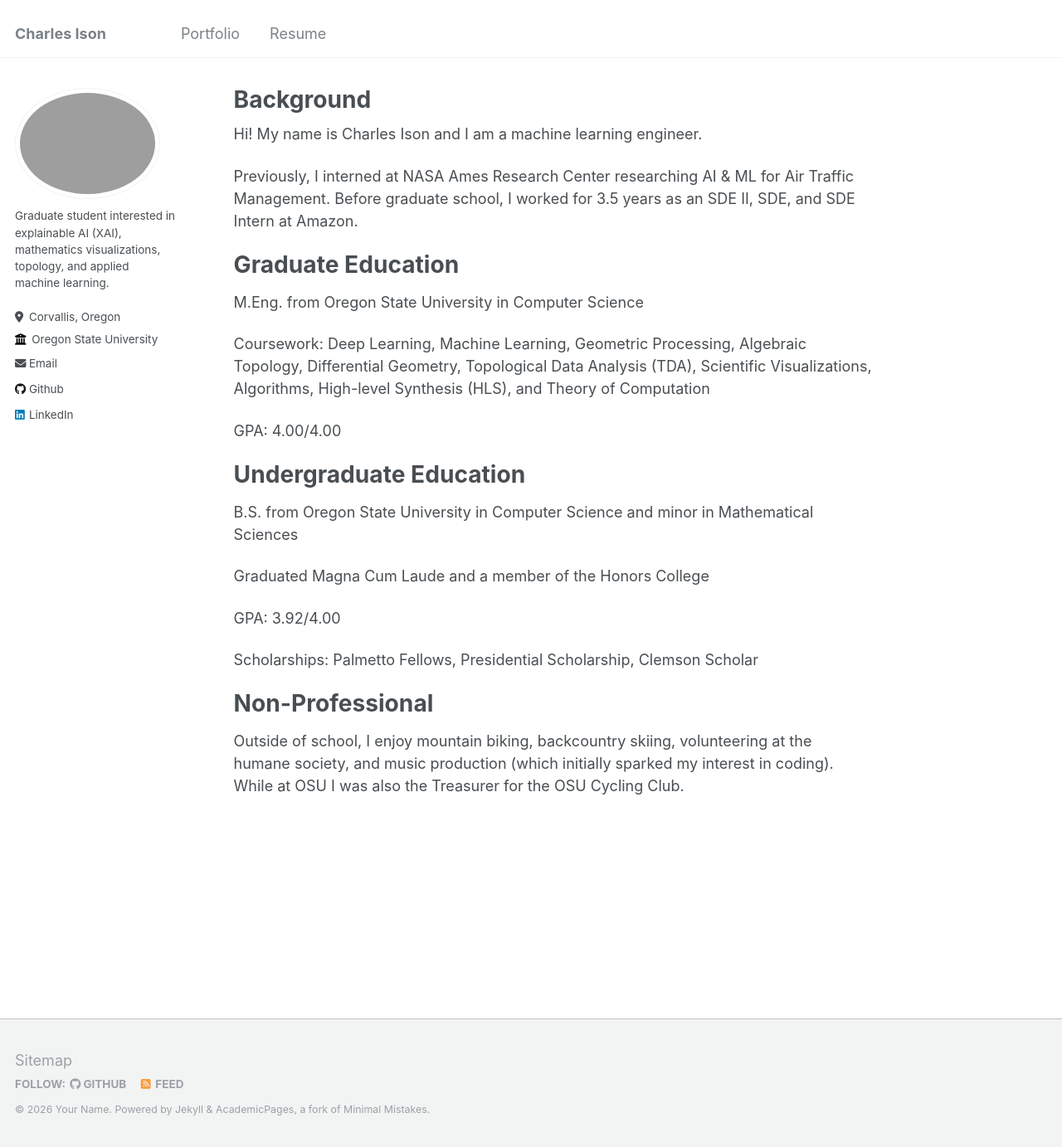
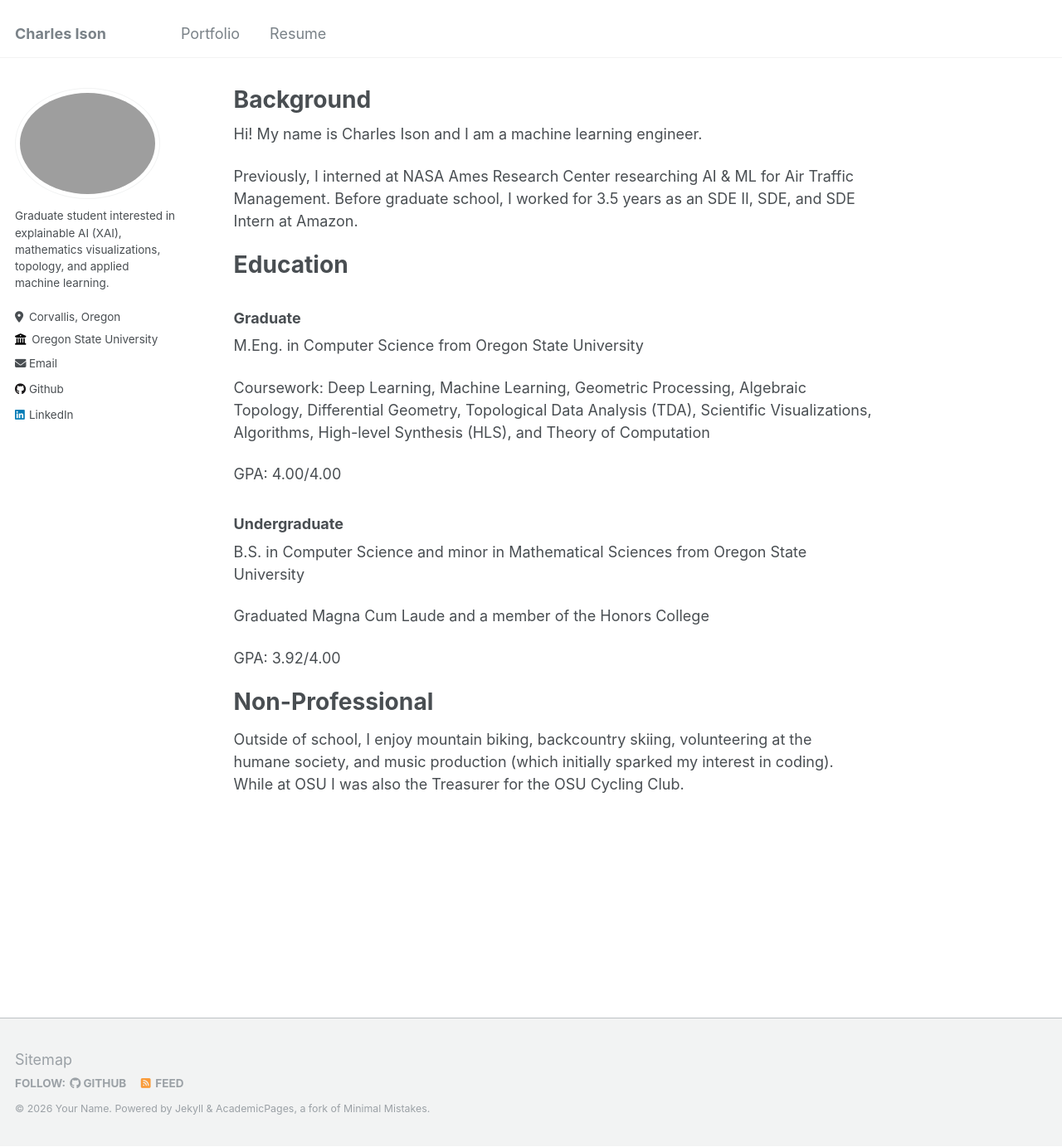
Before and after one commit to charles-ison/charles-ison.github.io, a Jekyll site: the page built from _pages/about.md, in a window 1280 px wide and 1383 px high. Shown: the whole window at 83% size. Built offline with Jekyll 4.4.1, drawn with Linux system fonts in a browser that asks for light colours.

Commit message:
Improving formatting.

```diff
--- a/_pages/about.md
+++ b/_pages/about.md
@@ -12,25 +12,24 @@ Hi! My name is Charles Ison and I am a machine learning engineer.
 Previously, I interned at NASA Ames Research Center researching AI & ML for Air Traffic Management. Before graduate school, I worked for 3.5 years as an SDE II, SDE, and SDE Intern at Amazon.
 
 
-Graduate Education
+Education
 ======
-M.Eng. from Oregon State University in Computer Science
+### Graduate
+
+M.Eng. in Computer Science from Oregon State University
 
 Coursework: Deep Learning, Machine Learning, Geometric Processing, Algebraic Topology, Differential Geometry, Topological Data Analysis (TDA), Scientific Visualizations, Algorithms, High-level Synthesis (HLS), and Theory of Computation
 
 GPA: 4.00/4.00
 
+### Undergraduate
 
-Undergraduate Education
-======
-B.S. from Oregon State University in Computer Science and minor in Mathematical Sciences
+B.S. in Computer Science and minor in Mathematical Sciences from Oregon State University
 
 Graduated Magna Cum Laude and a member of the Honors College
 
 GPA: 3.92/4.00
 
-Scholarships: Palmetto Fellows, Presidential Scholarship, Clemson Scholar
-
 
 Non-Professional
 ======
```
